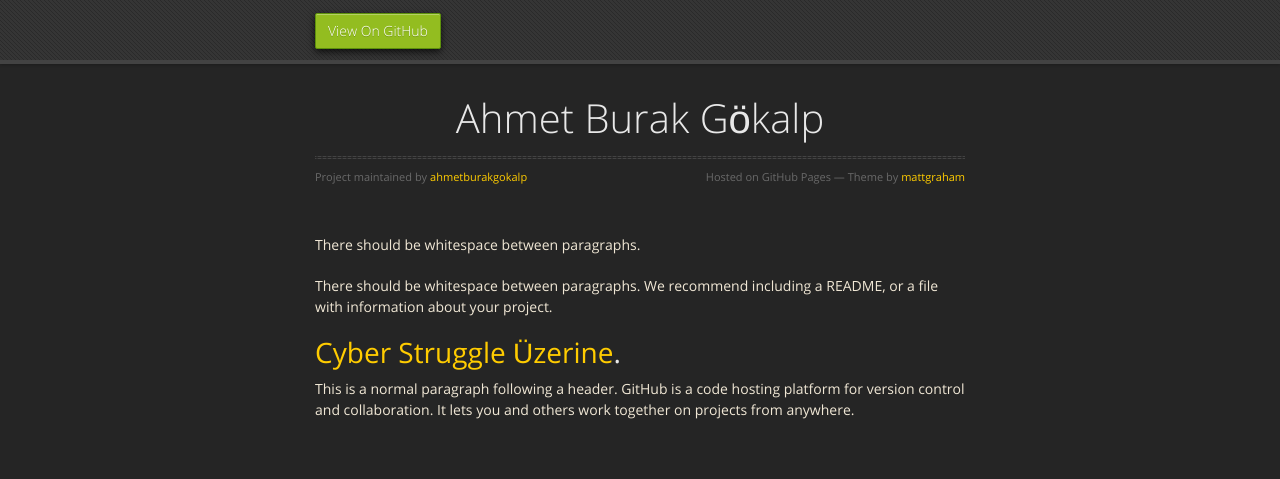
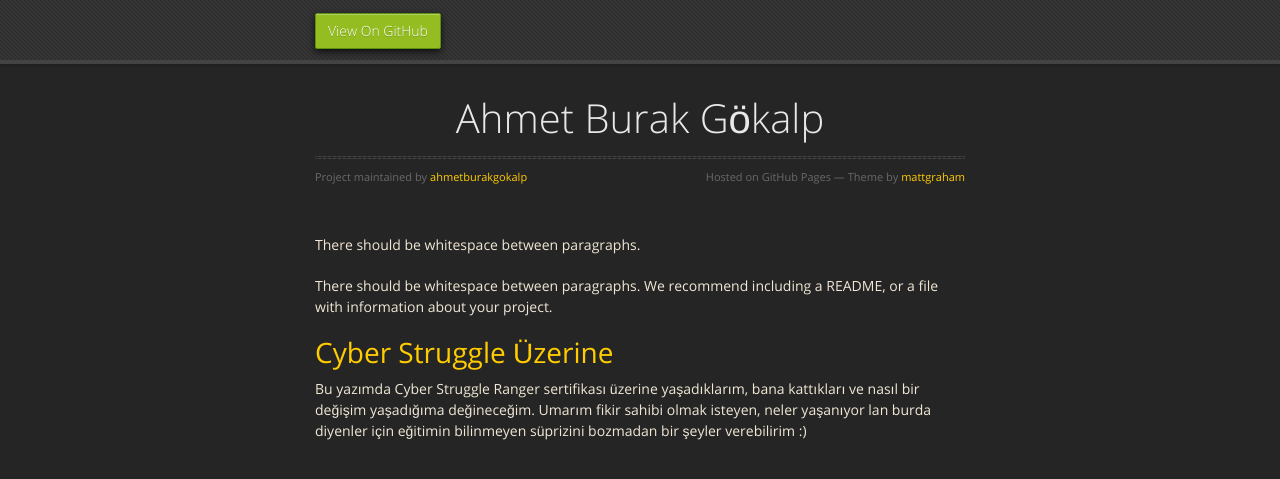
Before and after one commit to ahmetburakgokalp/ahmetburakgokalp.github.io, a Jekyll site: the page built from index.md, in a window 1280 px wide. Shown: the top 479 px of the page. Built offline with Jekyll 4.4.1, drawn with Linux system fonts in a browser that asks for light colours; nearby versions of some CDN libraries; our own code applies the rules of GitHub Pages for plain Markdown files; the repository's description, which GitHub fills in, is left out.

Commit message:
Update index.md

```diff
--- a/index.md
+++ b/index.md
@@ -4,6 +4,5 @@ There should be whitespace between paragraphs.
 
 There should be whitespace between paragraphs. We recommend including a README, or a file with information about your project.
 
-# [](#header-1)[Cyber Struggle Üzerine](cs_uzerine).
-
-This is a normal paragraph following a header. GitHub is a code hosting platform for version control and collaboration. It lets you and others work together on projects from anywhere.
+# [](#header-1)[Cyber Struggle Üzerine](cs_uzerine)
+Bu yazımda Cyber Struggle Ranger sertifikası üzerine yaşadıklarım, bana kattıkları ve nasıl bir değişim yaşadığıma değineceğim. Umarım fikir sahibi olmak isteyen, neler yaşanıyor lan burda diyenler için eğitimin bilinmeyen süprizini bozmadan bir şeyler verebilirim :)
```
